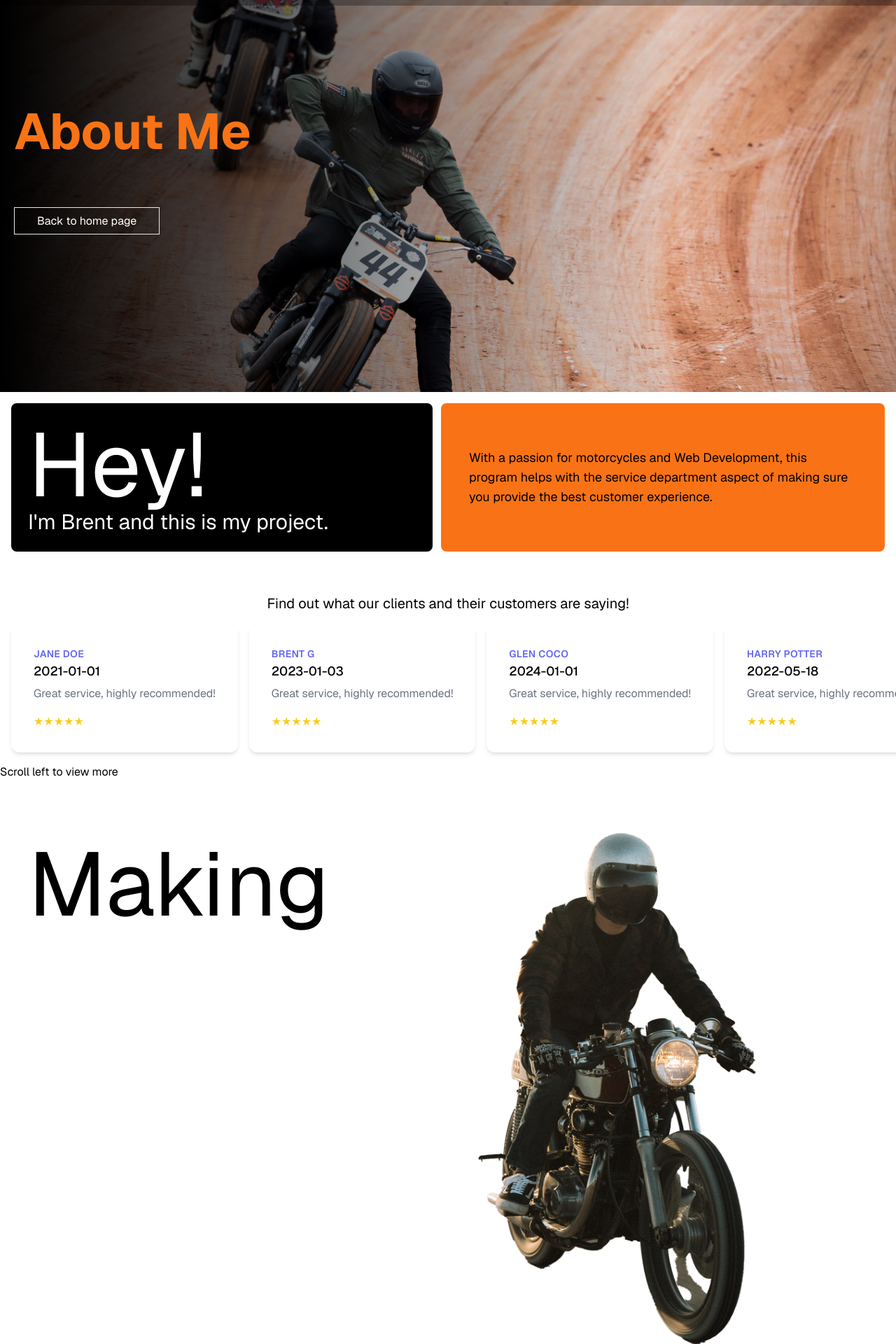
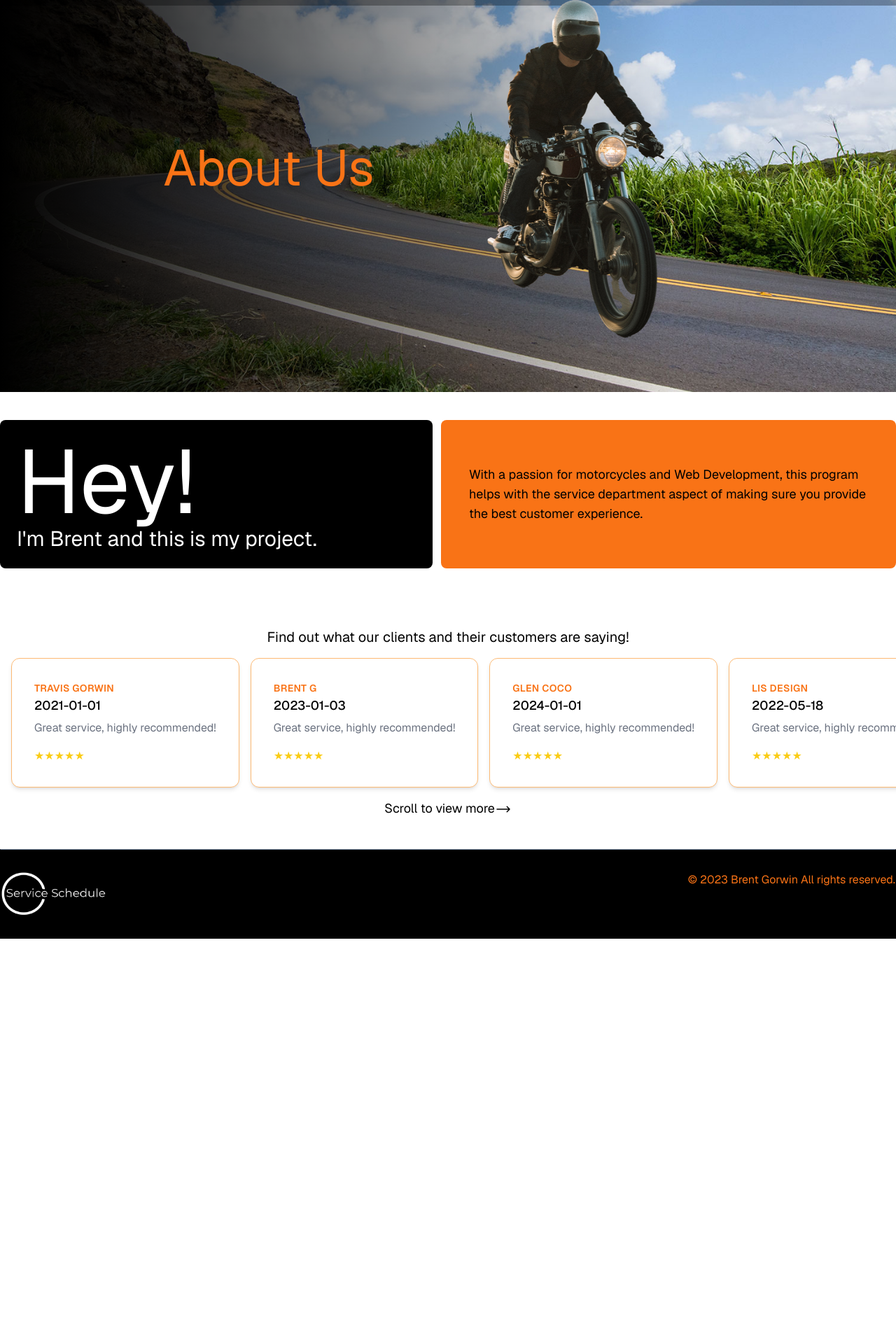
Before and after one commit to bgorwin/service-schedule, a Next.js app: page /about in a window 1280 px wide. Shown: the part 80-2000 px from the top of the page at 70% size. After the commit the page ends 1421 px from the top, so only its background shows below. Built offline with nearby package versions, Linux system fonts and the light colour scheme.

Commit message:
Working on About page

```diff
--- a/app/about/page.jsx
+++ b/app/about/page.jsx
@@ -1,6 +1,5 @@
 import React from 'react';
 import Image from 'next/image'
-import Hero from "../../components/Hero";
 import Review from '../../components/Review';
 
 
@@ -9,7 +8,7 @@ export default function About () {
     const reviews = [
         {
             id: 1,
-            name: "Jane Doe",
+            name: "Travis Gorwin",
             date: "2021-01-01",
             text: "Great service, highly recommended!",
             rating: 5
@@ -30,7 +29,7 @@ export default function About () {
         },
         {
             id: 4,
-            name: "Harry Potter",
+            name: "Lis Design",
             date: "2022-05-18",
             text: "Great service, highly recommended!",
             rating: 5
@@ -47,14 +46,34 @@ export default function About () {
 
     return (
         <div>
-            <Hero heading="About Me" image="about-img" buttonText="Back to home page" buttonLink="/" />
-            <div class="container mx-auto p-4">
-                <div class="flex flex-col md:flex-row lg:flex-row xl:flex-row gap-3">
-                    <div class="flex-1 bg-black rounded-lg p-6">
+            <div className="flex items-center justify-center h-[80vh] bg-fixed object-fill about-img">
+                {/* Overlay */}
+                <div className="absolute top-0 left-0 right-0 bottom-0 w-3/4 h-[80vh] bg-gradient-to-r from-black to-transparent z-[2]" />
+
+                <div className="flex flex-col md:flex-row lg:flex-row xl:flex-row items-center justify-evenly gap-3 z-10">
+                    <div className="flex-3 rounded-lg p-6">
+                        <h1 className="text-xl md:text-3xl lg:text-7xl animate-left-to-right text-orange-500 text-start">About Us </h1>
+                    </div>
+
+                    <div className="flex-2 rounded-lg flex items-center justify-center">
+                        <Image
+                            src="/images/spencer-davis-HZTveSqEkRQ-unsplash.png"
+                            alt="Motorcycle rider"
+                            width={500}
+                            height={500}
+                            className="animate-right-to-left"
+                        />
+                    </div>
+                </div>
+            </div>
+
+            <div className="container mx-auto pt-10 pb-10">
+                <div className="flex flex-col md:flex-row lg:flex-row xl:flex-row gap-3">
+                    <div className="flex-1 bg-black rounded-lg p-6">
                         <h1 className="text-2xl md:text-5xl lg:text-9xl text-white">Hey! <span className="block text-5xl md:text-3xl sm:text-2xl">I'm Brent and this is my project.</span></h1>
                     </div>
 
-                    <div class="flex-1 bg-orange-500 rounded-lg flex items-center justify-center ps-10 pe-10">
+                    <div className="flex-1 bg-orange-500 rounded-lg flex items-center justify-center ps-10 pe-10">
                         <p className="text-lg">With a passion for motorcycles and Web Development, this program helps with the service department aspect of making sure you provide the best customer experience.</p>
                     </div>
                 </div>
@@ -69,27 +88,9 @@ export default function About () {
                         </div>
                     ))}
                 </div>
-                <p className="text-base">Scroll left to view more</p>
-            </div>
-
-
-            <div class="container mx-auto p-4">
-                <div class="flex flex-col md:flex-row lg:flex-row xl:flex-row gap-3">
-                    <div class="flex-3 rounded-lg p-6">
-                        <span></span>
-                        <h2 className="text-2xl md:text-5xl lg:text-9xl">Making </h2>
-                    </div>
-
-                    <div class="flex-2  rounded-lg flex items-center justify-center">
-                        <Image
-                            src="/images/spencer-davis-HZTveSqEkRQ-unsplash.png"
-                            alt="Motorcycle rider"
-                            width={500}
-                            height={500}
-                            layout="responsive"
-                        />
-                    </div>
-                </div>
+                <p className="text-lg text-center">Scroll to view more
+                    <svg xmlns="http://www.w3.org/2000/svg" fill="none" viewBox="0 0 24 24" strokeWidth={1.5} stroke="currentColor" className="w-6 h-6 inline-block"> <path strokeLinecap="round" strokeLinejoin="round" d="M17.25 8.25 21 12m0 0-3.75 3.75M21 12H3" /></svg>
+                </p>
             </div>
 
             <div>
--- a/components/Review.jsx
+++ b/components/Review.jsx
@@ -3,10 +3,10 @@ import React from 'react';
 
 function Review({ name, date, text, rating }) {
     return (
-        <div className="max-w-md mx-auto bg-white rounded-xl shadow-md overflow-hidden md:max-w-2xl">
+        <div className="max-w-md mx-auto bg-white rounded-xl shadow-md overflow-hidden md:max-w-2xl border border-orange-300">
             <div className="md:flex">
                 <div className="p-8">
-                    <div className="uppercase tracking-wide text-sm text-indigo-500 font-semibold">{name}</div>
+                    <div className="uppercase tracking-wide text-sm text-orange-500 font-semibold">{name}</div>
                     <p className="block mt-1 text-lg leading-tight font-medium text-black">{date}</p>
                     <p className="mt-2 text-gray-500">{text}</p>
                     <div className="mt-4">
--- a/globals.css
+++ b/globals.css
@@ -6,6 +6,7 @@ html {
   scroll-behavior: smooth;
   /* font-family: 'Raleway', sans-serif; */
 }
+
 
 .custom-img {
   background-image: url('./public/images/harley-davidson-qbpM-CLCRtg-unsplash.jpg');
@@ -22,7 +23,7 @@ html {
 }
 
 .about-img {
-  background-image: url('./public/images/harley-davidson--GE-xOGTt3w-unsplash.jpg');
+  background-image: url('./public/images/natasha-miller-KGlqPl1fXj8-unsplash.jpg');
   background-size: cover;
   background-position: center;
   background-repeat: no-repeat;
@@ -57,3 +58,36 @@ html {
   width: 20px;
   height: 20px;
 }
+
+.animate-right-to-left {
+  animation: fadeInRightToLeft 2s ease-in-out forwards;
+}
+
+.animate-left-to-right {
+  animation: fadeInLeftToRight 2s ease-in-out forwards;
+}
+
+
+/* Animations */
+
+@keyframes fadeInRightToLeft {
+  from {
+      opacity: 0;
+      transform: translateX(100%);
+  }
+  to {
+      opacity: 1;
+      transform: translateX(0);
+  }
+}
+
+@keyframes fadeInLeftToRight {
+  from {
+      opacity: 0;
+      transform: translateX(-100%);
+  }
+  to {
+      opacity: 1;
+      transform: translateX(0);
+  }
+}
```
Also changed, not shown: public/images/natasha-miller-KGlqPl1fXj8-unsplash.jpg (added).
